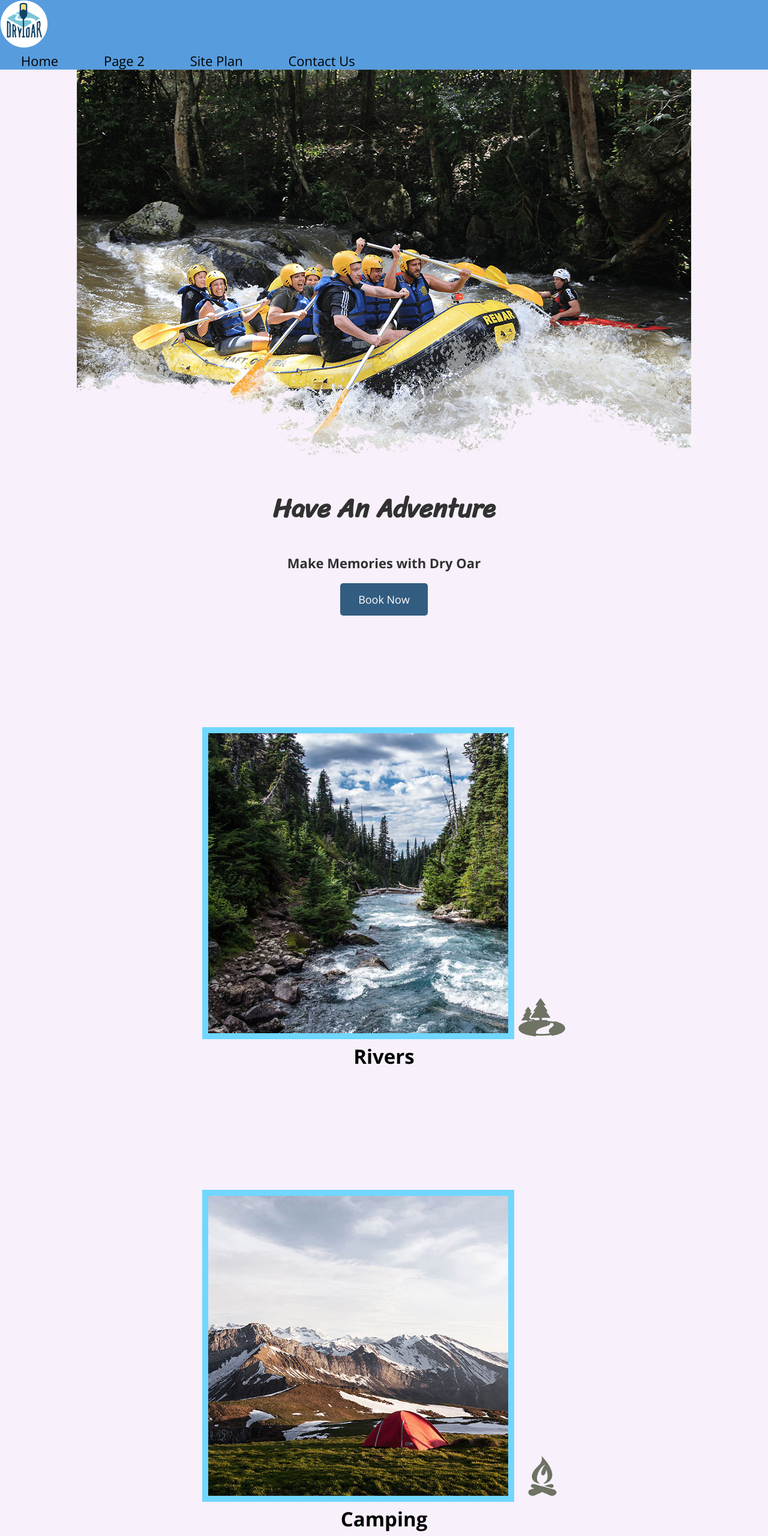
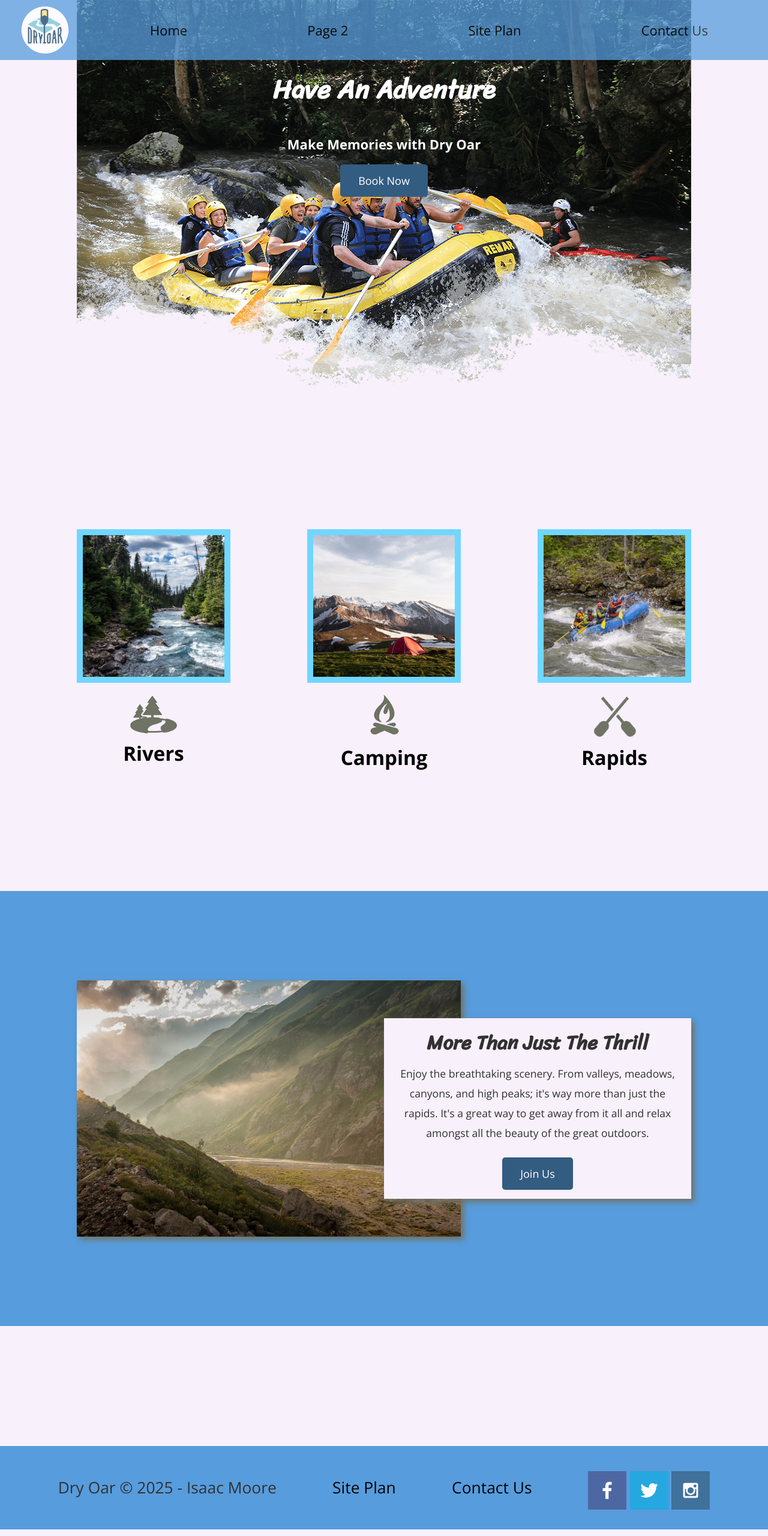
Before and after one commit to Isaac614/wdd130, a plain HTML site: page wrr/index.html in a window 1280 px wide. Shown: the top 2560 px of the page at 60% size. Drawn offline with nearby package versions, Linux system fonts and the light colour scheme.

Commit message:
finished the wrr webpage

```diff
--- a/wrr/index.html
+++ b/wrr/index.html
@@ -9,7 +9,7 @@
 <body>
     <div id="content">
         <header>
-            <a href="index.html" id="logo_link">
+            <a id="logo_link" href="index.html">
                 <img class="logo" src="images/logo.png" alt="Dry Oar Logo">
             </a>
             <nav>
@@ -18,20 +18,20 @@
                 <a href="site-plan-rafting.html">Site Plan</a>
                 <a href="contactus.html">Contact Us</a>
             </nav>
-            </div>
-        </he=-987>
-        <main class="home-grid">
+        </header>
         <div id="hero">
             <div id="hero-box">
-                    <img id="hero-img" src="images/hero.png" alt="People enjoying rafting">
+                <img id="hero-img" src="images/hero.png" alt="People enjoying white water rafting">
             </div>
             <section id="hero-msg">
                 <h1 class="home-title">Have An Adventure</h1>
                 <h4>Make Memories with Dry Oar</h4>
                 <div class="button-box">
-                        <a class="book" href="contactus.html">Book Now</a>
+                    <a class="book" href="rates.html">Book Now</a>
                 </div>
             </section>
+          </div>
+          <main class="home-grid">
             <section class="rivers-card">
                 <img class="card-img" src="images/rivers.jpg" alt="river in forest">
                 <img class="icon" src="images/river_icon.png" alt="river icon">
@@ -50,13 +50,13 @@
             <div id="background"></div>
             <img class="mountains" src="images/mountains.jpg" alt="Misty mountains">
             <section class="msg">
-                <h2>More Than Just The Trhill</h2>
-                <p>Enjoy the Breathtaking scenery. From valleys, meadows, canyons, and high peaks; it's way more than just the rapids. It's a great way to get away from ita ll and relax amognst all the beuty of the great outdoors.</p>
-                <a class="join" href="rivers.html">Join Us</a>
+                <h2>More Than Just The Thrill</h2>
+                <p>Enjoy the breathtaking scenery. From valleys, meadows, canyons, and high peaks; it's way more than just the rapids. It's a great way to get away from it all and relax amongst all the beauty of the great outdoors. </p>
+                <a class='join' href="rivers.html">Join Us</a>
             </section>
         </main>
         <footer>
-            <p>Dry Oar &copy; 2025 - Isaac moore</p>
+            <p>Dry Oar © 2025 - Isaac Moore</p>
             <p><a href="site-plan-rafting.html">Site Plan</a></p>
             <p><a href="contactus.html">Contact Us</a></p>
             <div class="social">
--- a/wrr/styles/style.css
+++ b/wrr/styles/style.css
@@ -13,9 +13,36 @@ body {
     padding: 0;
 }
 
+#hero {
+    display: grid;
+    grid-template-columns: 1fr 3fr 1fr;
+    margin-top: -100px;
+}
+
+#hero-box {
+    grid-column: 1/4;
+    grid-row: 1/3;
+    z-index: -1
+}
+
+#hero-msg {
+    grid-column: 2/3;
+    grid-row: 1/2;
+    margin-top: 100px;
+}
+
+#hero-msg h4, #hero-msg h1 {
+    color: white;
+}
+
 #hero-img {
     display: block;
     margin: 0 auto;
+}
+
+.home-grid {
+    display: grid;
+    grid-template-columns: repeat(10, 1fr);
 }
 
 h2 {
@@ -25,6 +52,9 @@ h2 {
 
 header {
     background-color: #579cdd;
+    display: grid;
+    grid-template-columns: 150px auto;
+    opacity: 75%;
 }
 
 .logo {
@@ -33,11 +63,18 @@ header {
 
 #logo_link {
     padding-top: 5px;
+    justify-self: center;
+    align-self: center;
 }
 
 .icon {
     width: 80px;
     padding-top: 10px;
+}
+
+nav {
+    display: flex;
+    justify-content: space-around;
 }
 
 nav a {
@@ -99,6 +136,48 @@ nav a:hover {
     border: 10px solid #70D7FF;
 }
 
+.card-img:hover {
+    opacity: .6;
+    transform: scale(1.1);
+}
+
+
+.card-img, .mountains {
+    width: 100%;
+}
+
+.rivers-card {
+    grid-column: 2/4;
+    grid-row: 2/3;
+}
+
+.camping-card {
+    grid-column: 5/7;
+    grid-row: 2/3;
+}
+
+.rapids-card {
+    grid-column: 8/10;
+    grid-row: 2/3;
+}
+
+#background {
+    grid-column: 1/11;
+    grid-row: 4/9;
+}
+
+.mountains {
+    grid-column: 2/7;
+    grid-row: 5/8;
+    box-shadow: 5px 5px 10px #6f7364;
+}
+
+.msg {
+    grid-column: 6/10;
+    grid-row: 6/7;
+    box-shadow: 5px 5px 10px #6f7364
+}
+
 #hero-msg h1, #hero-msg h4 {
     text-align: center;
 }
@@ -129,6 +208,9 @@ footer {
     color: #313131;
     padding: 25px 50px;
     margin-top: 200px;
+    display: flex;
+    justify-content: space-around;
+    align-items: center;
 }
 
 footer p {
@@ -152,6 +234,50 @@ footer .social img {
     padding-top: 15px;
 }
 
+@media screen and (max-width: 900px) {
+    #hero, .home-grid {
+        display: block;
+        height: auto;
+    }
+    nav, footer {
+        flex-direction: column;
+    }
+    nav a {
+        display: block;
+        padding: 15px;
+    }
+    #hero {
+        margin-top: 0;
+    }
+    #hero-msg {
+        margin-top: 0;
+    }
+    #hero-msg h4 {
+        display: none;
+    }
+    #hero-msg h1 {
+        color: #6f7364;
+    }
+    .home-title {
+        font-size: 25px;
+    }
+    .rivers-card, .camping-card, .rapids-card {
+        margin: 50px auto;
+        width: 60%;
+    }
+    #background {
+        display: none;
+    }
+    .mountains, .msg {
+        width: 80%;
+        display: block;
+        margin: 0 auto;
+    }
+    footer {
+        margin-top: 25px;
+    }
+}
+
 
 /* --primary-color: #F8F0FB;
 --secondary-color: #335C81;
```
Also changed, not shown: practice_assignments/week_seven/W07 pt 3.png (added), practice_assignments/week_seven/W07 pt 4.png (added), practice_assignments/week_seven/W07 pt 5.png (added), 1 other file. Lines whose indentation alone changed are shown as unchanged.
